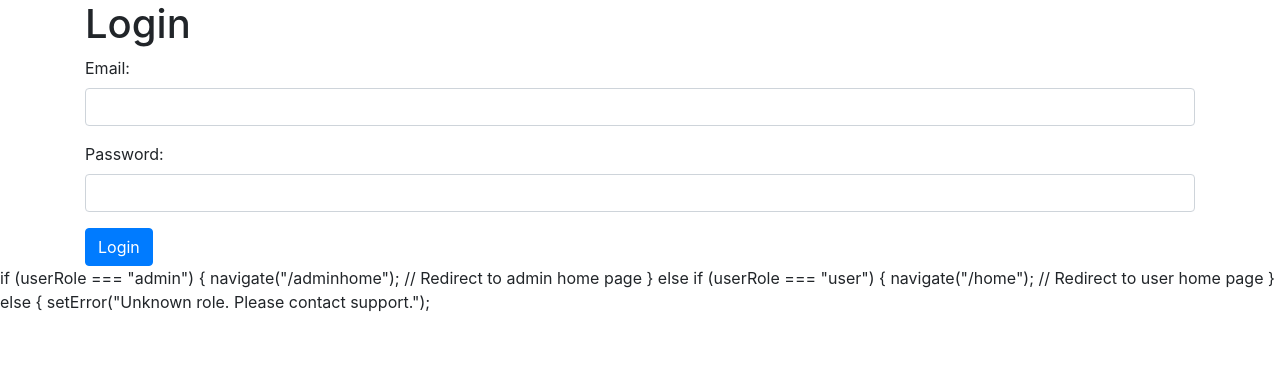
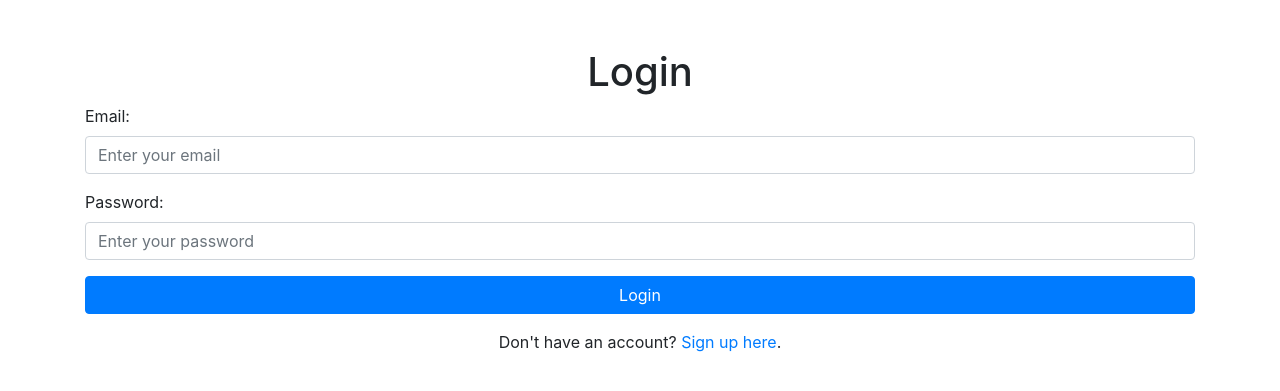
Before and after one commit to HariharanMan/Q-A2, a Django app: page / in a window 1280 px wide. Shown: the top 391 px of the page. Run offline with Django 5.2, Linux system fonts and the light colour scheme; some libraries are stand-ins or nearby versions.

Commit message:
Updated Admin Login Page

```diff
--- a/main/templates/Login.html
+++ b/main/templates/Login.html
@@ -8,25 +8,34 @@
     <link rel="stylesheet" href="{% static 'bootstrap.min.css' %}" />
 </head>
 <body>
-    <div class="container">
-        <h1>Login</h1>
+    <div class="container mt-5">
+        <h1 class="text-center">Login</h1>
         <form id="loginForm" method="post" action="{% url 'login' %}">
+            {% csrf_token %}
             <div class="form-group">
                 <label for="email">Email:</label>
-                <input type="email" class="form-control" id="email" name="email" required>
+                <input type="email" class="form-control" id="email" name="email" placeholder="Enter your email" required>
             </div>
             <div class="form-group">
                 <label for="password">Password:</label>
-                <input type="password" class="form-control" id="password" name="password" required>
+                <input type="password" class="form-control" id="password" name="password" placeholder="Enter your password" required>
             </div>
-            <button type="submit" class="btn btn-primary">Login</button>
+            <button type="submit" class="btn btn-primary btn-block">Login</button>
         </form>
-        <div id="message"></div>
+
+        <!-- Add Sign-Up Link -->
+        <p class="text-center mt-3">
+            Don't have an account?
+            <a href="{% url 'signup' %}">Sign up here</a>.
+        </p>
+
+        <div id="message" class="mt-3"></div>
     </div>
 
     <script>
         document.getElementById('loginForm').addEventListener('submit', function(event) {
             event.preventDefault();
+
             const email = document.getElementById('email').value;
             const password = document.getElementById('password').value;
 
@@ -41,27 +50,29 @@
             .then(response => response.json())
             .then(data => {
                 const messageDiv = document.getElementById('message');
+
                 if (data.error) {
+                    // Display an error message
                     messageDiv.innerHTML = `<div class="alert alert-danger">${data.error}</div>`;
-                } else if (userRole === "admin") {
-                    window.location.href = "{% url 'adminhome' %}";
-                } else if (userRole === "user") {
-                    window.location.href = "{% url 'home' %}";
+                } else {
+                    // Redirect based on user role
+                    const userRole = data.user.role;
+                    if (userRole === "admin") {
+                        window.location.href = "{% url 'adminhome' %}";
+                    } else if (userRole === "user") {
+                        window.location.href = "{% url 'home' %}";
+                    } else {
+                        // Unknown role
+                        messageDiv.innerHTML = `<div class="alert alert-danger">Unknown role. Please contact support.</div>`;
+                    }
                 }
             })
             .catch(error => {
                 console.error('Error:', error);
+                const messageDiv = document.getElementById('message');
+                messageDiv.innerHTML = `<div class="alert alert-danger">An error occurred while processing your request. Please try again.</div>`;
             });
         });
     </script>
 </body>
 </html>
-
-
-
-if (userRole === "admin") {
-    navigate("/adminhome"); // Redirect to admin home page
-  } else if (userRole === "user") {
-    navigate("/home"); // Redirect to user home page
-  } else {
-    setError("Unknown role. Please contact support.");
--- a/main/templates/Signup.html
+++ b/main/templates/Signup.html
@@ -31,6 +31,10 @@
             </div>
             <button type="submit" class="btn btn-primary btn-block">Signup</button>
         </form>
+        <p class="text-center mt-3">
+            If u have an account?
+            <a href="{% url 'login' %}">Login here</a>.
+        </p>
 
         <div id="message" class="mt-3"></div>
     </div>
--- a/main/views.py
+++ b/main/views.py
@@ -90,36 +90,51 @@ def signup(request):
 def login(request):
     if request.method == 'POST':
         try:
+            # Parse JSON data from the request body
             data = json.loads(request.body)
             email = data.get("email")
             password = data.get("password")
 
+            # Check if email and password are provided
             if not email or not password:
                 return JsonResponse({"error": "Email and password are required."}, status=400)
 
+            # Fetch the user from the database
             user = UsersSignup.find_one({"email": email})
 
+            # If the user is not found
             if not user:
                 return JsonResponse({"error": "User not found or email is incorrect."}, status=404)
 
+            # If the password does not match
             if user.get("password") != password:
                 return JsonResponse({"error": "Invalid password."}, status=401)
 
+            # Fetch the user's role from the database
+            role = user.get("role")
+
+            # Check if the role exists and is valid
+            if role not in ['admin', 'user']:
+                return JsonResponse({"error": "Unknown role. Please contact support."}, status=403)
+
+            # Construct the response data
             response_data = {
                 "message": "Login successful!",
                 "user": {
                     "id": str(user.get("_id")),
                     "email": user.get("email"),
-                    "role": user.get("role", "user"),
+                    "role": role,
                     "name": user.get("name"),
                 },
             }
+
             return JsonResponse(response_data, status=200)
 
         except Exception as e:
             return JsonResponse({"error": f"An error occurred: {str(e)}"}, status=500)
 
     return render(request, "login.html")
+
 
 @csrf_exempt
 def home(request):
```
Also changed, not shown: main/templates/Upload.html (added).
